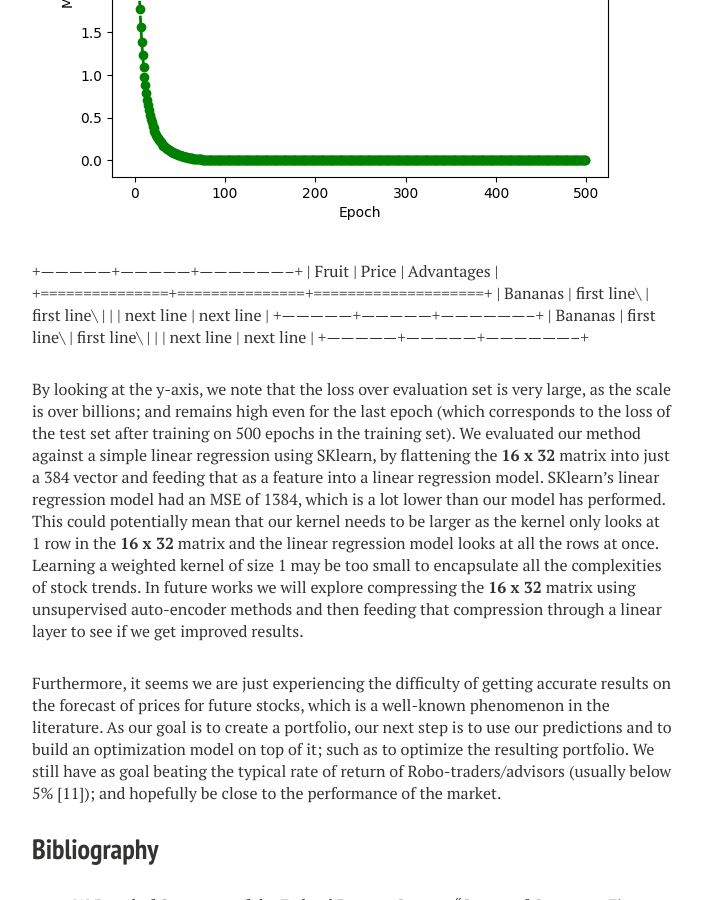
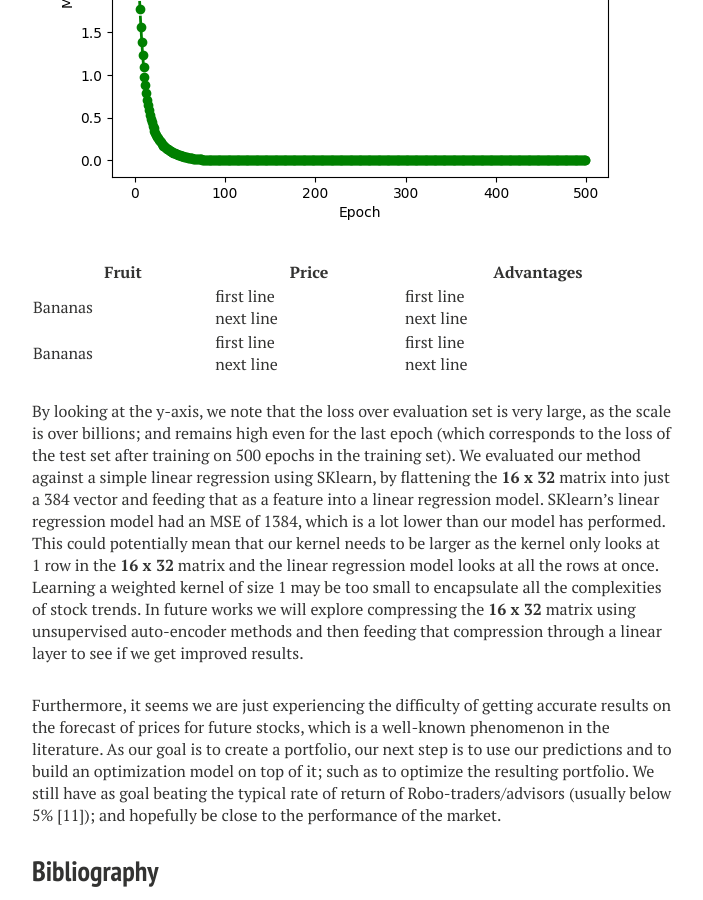
Before and after one commit to ierazo/ierazo.github.io, a Jekyll site: the page built from Machine_Learning_Project.md, in a window 1280 px wide and 900 px high, scrolled down 6279 px. Shown: the whole window, without its empty margins (288-991 px from the left). Built offline with Jekyll 4.4.1, drawn with Linux system fonts in a browser that asks for light colours; nearby versions of some CDN libraries; some web fonts are replaced.

```diff
--- a/Machine_Learning_Project.md
+++ b/Machine_Learning_Project.md
@@ -70,15 +70,10 @@ We show our results in the two figures below, where the first plot shows the res
 
 ![image](/images/MLProject/FigTest1.png)
 
-+---------------+---------------+--------------------+
-| Fruit         | Price         | Advantages         |
-+===============+===============+====================+
-| Bananas       | first line\   | first line\        |
-|               | next line     | next line          |
-+---------------+---------------+--------------------+
-| Bananas       | first line\   | first line\        |
-|               | next line     | next line          |
-+---------------+---------------+--------------------+
+| Fruit         | Price                   | Advantages              |
+| ------------- | ----------------------- | ----------------------- |
+| Bananas       | first line<br>next line | first line<br>next line |
+| Bananas       | first line<br>next line | first line<br>next line |
 
 <!---
 <p align="center">
```
